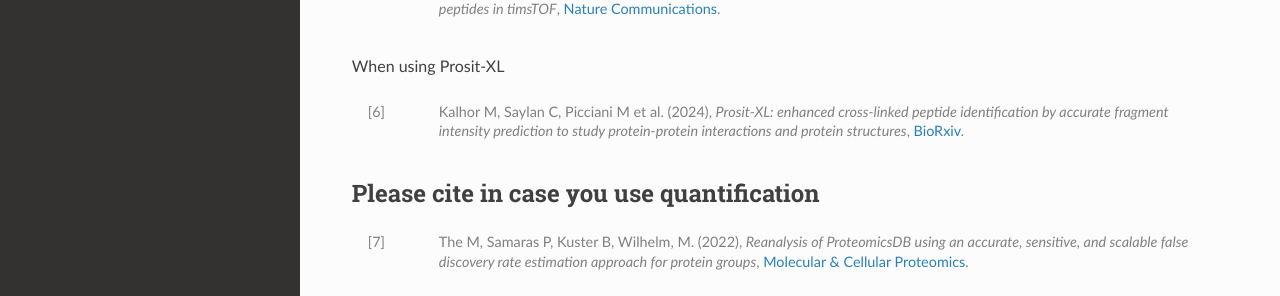
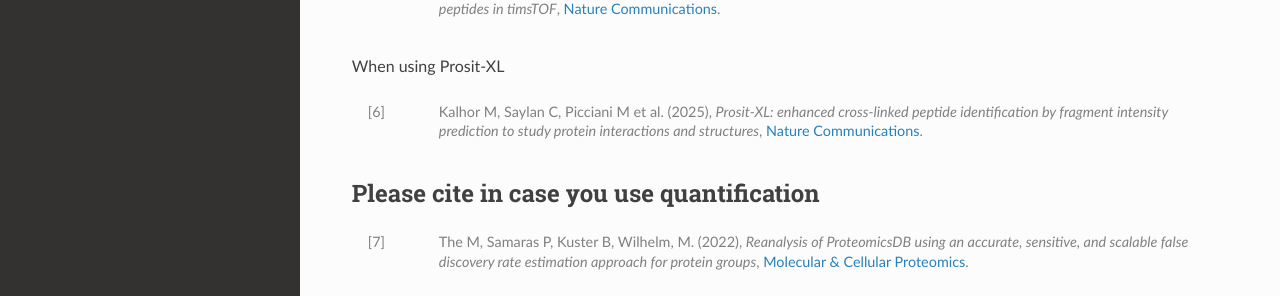
Before and after one commit to wilhelm-lab/oktoberfest, a Sphinx documentation site: the page built from docs/reference.rst, in a window 1280 px wide and 1182 px high. Shown: the part 709-1005 px from the top of the window. Built offline with Sphinx 7.4.7 and the Read the Docs theme 3.1.0, drawn with Linux system fonts in a browser that asks for light colours.

Commit message:
updated documentation

```diff
--- a/docs/news.rst
+++ b/docs/news.rst
@@ -9,7 +9,7 @@
 
 | Oktoberfest 0.10.0 is published, introducing support for crosslinking mass spectrometry (XL-MS) rescoring — including both cleavable (DSSO, DSBU) and non-cleavable (DSS, BS3) crosslinkers.
 | The update adds compatibility with `xiSEARCH <https://www.rappsilberlab.org/software/xisearch/>`_ output and integrates the new Prosit-XL models for XL-MS data.
-| Check out the preprint on `BioRxiv <https://www.biorxiv.org/content/10.1101/2024.12.15.627797v1>`_ and explore the `full tutorial notebook on GitHub <https://github.com/wilhelm-lab/oktoberfest/tree/development/tutorials>`_.
+| Check out the publication in `Nature Communications <https://www.nature.com/articles/s41467-025-61203-4>`_ and explore the `full tutorial notebook on GitHub <https://github.com/wilhelm-lab/oktoberfest/tree/development/tutorials>`_.
 | Related config files can be found here: `example_configs.py <https://github.com/wilhelm-lab/oktoberfest/blob/development/oktoberfest/utils/example_configs.py>`_.
 | Oktoberfest is now also supporting python 3.12.
 
--- a/docs/reference.rst
+++ b/docs/reference.rst
@@ -35,9 +35,9 @@
 
 When using Prosit-XL
 
-.. [6] Kalhor M, Saylan C, Picciani M et al. (2024),
-    *Prosit-XL: enhanced cross-linked peptide identification by accurate fragment intensity prediction to study protein-protein interactions and protein structures*,
-    `BioRxiv <https://www.biorxiv.org/content/10.1101/2024.12.15.627797v1>`__.
+.. [6] Kalhor M, Saylan C, Picciani M et al. (2025),
+    *Prosit-XL: enhanced cross-linked peptide identification by fragment intensity prediction to study protein interactions and structures*,
+    `Nature Communications <https://www.nature.com/articles/s41467-025-61203-4>`__.
 
 Please cite in case you use quantification
 ------------------------------------------
```
